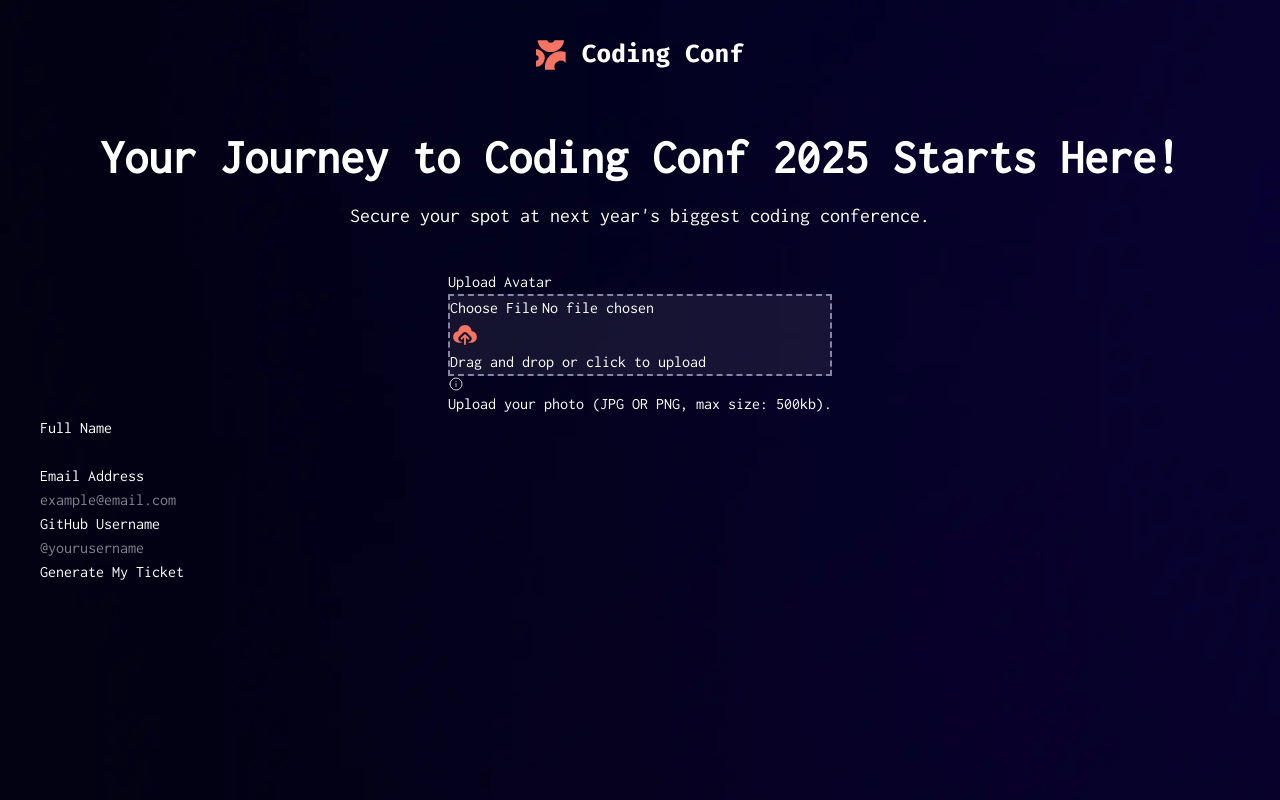
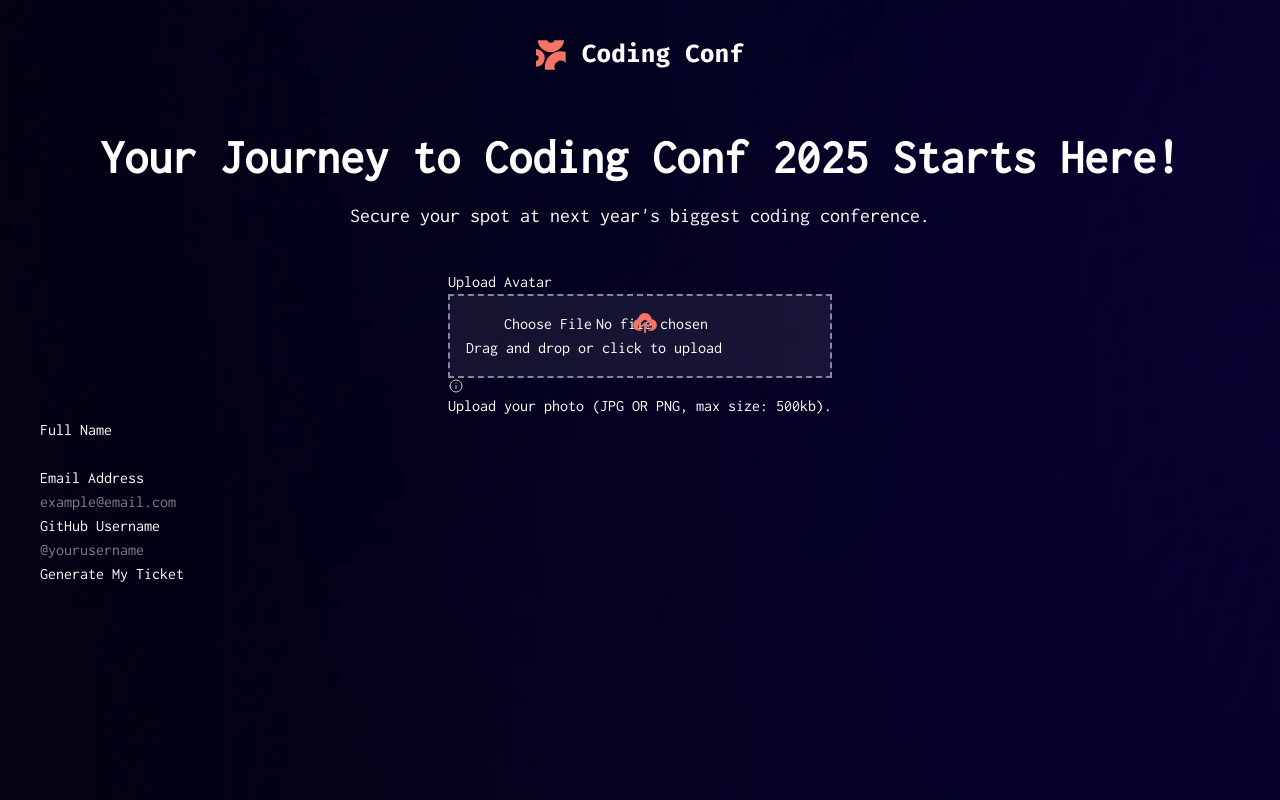
Before and after one commit to azanra/conference-ticket, a React (Vite) app: page / in a window 1280 px wide. Built offline with nearby package versions, Linux system fonts and the light colour scheme.

Commit message:
Center the input and stack the logo on top of input

```diff
--- a/src/component/avatarUpload.jsx
+++ b/src/component/avatarUpload.jsx
@@ -1,4 +1,5 @@
 import { useRef, useState } from "react";
+import "../App.css";
 
 export default function AvatarUpload({ ticket, handleTicket }) {
   const [isSizeValid, setIsSizeValid] = useState(true);
@@ -24,16 +25,19 @@ export default function AvatarUpload({ ticket, handleTicket }) {
       <p>Upload Avatar</p>
       <div
         htmlFor=""
-        className="border-2 border-dashed border-(--Neutral-500) bg-(--input-bg)"
+        className="border-2 border-dashed border-(--Neutral-500) bg-(--input-bg) p-4 relative"
       >
+        <div className="centerComponent">
           <input
             type="file"
             onChange={handleAvatar}
             required
             accept=".jpg, .jpeg, .png"
             ref={fileUpload}
+            className=""
           />
-        <div>
+        </div>
+        <div className="centerComponent absolute left-45 top-3">
           <img src="../src/assets/images/icon-upload.svg" alt="upload icon" />
         </div>
         <span>Drag and drop or click to upload</span>
```
Lines whose indentation alone changed are shown as unchanged.
